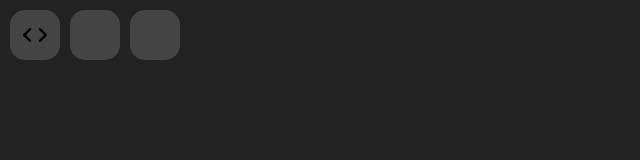
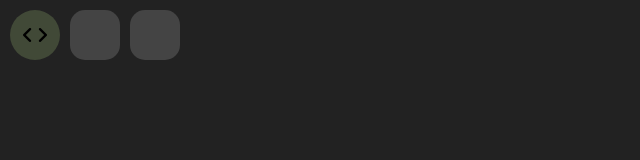
Before and after one commit to Copper90/uMenu, a plain HTML site: page menu.html in a window 1280 px wide. Shown: the full height of the page, 0-640 px from the left. Drawn offline with nearby package versions, Linux system fonts and the light colour scheme.

Commit message:
add selected class

```diff
--- a/menu.html
+++ b/menu.html
@@ -42,6 +42,11 @@
             transition-duration: 100ms;
         }
 
+        .icnbtn.selected {
+            border-radius: 25px;
+            background-color: #414937;
+        }
+
         .flexgrow {
             flex-grow: 1;
         }
```
